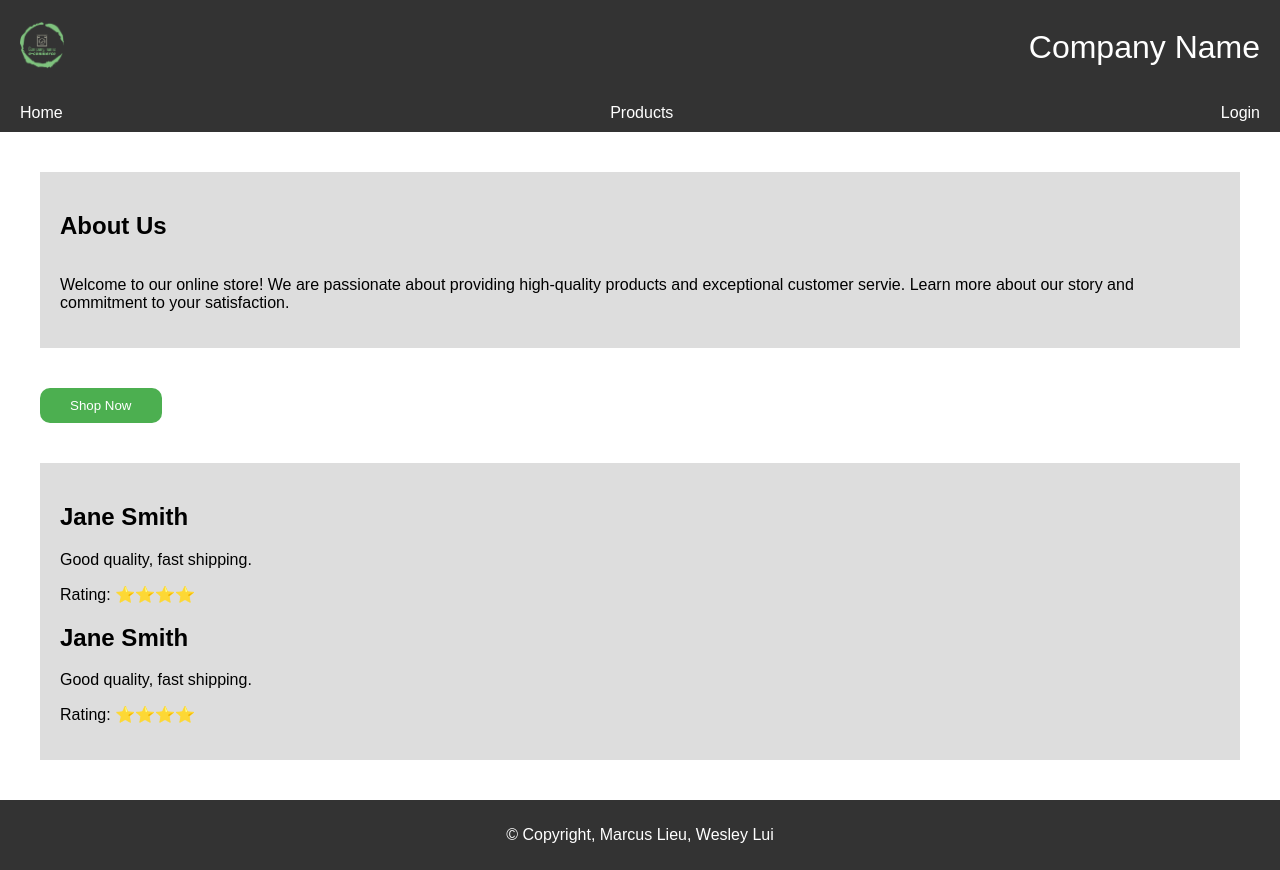
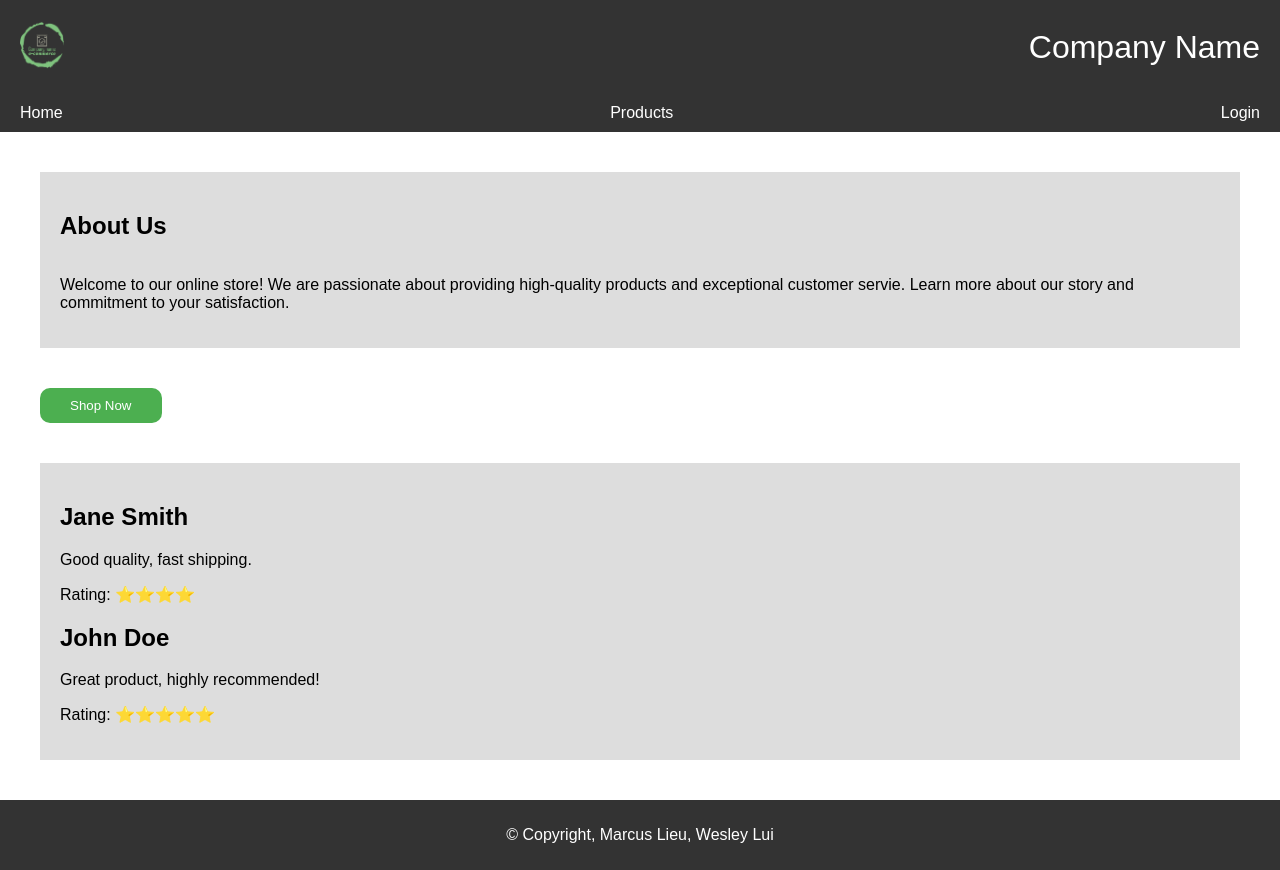
Before and after one commit to wesleylui/My-Ecommerce-App, a React (Create React App) app in the folder my-ecommerce-app/: page / in a window 1280 px wide. Built offline with nearby package versions, Linux system fonts and the light colour scheme.

Commit message:
fix: the two reviews cannot be the same

```diff
--- a/my-ecommerce-app/src/component/HomeMainSection.js
+++ b/my-ecommerce-app/src/component/HomeMainSection.js
@@ -1,5 +1,5 @@
 import React, { useEffect, useState } from "react";
-import {Link} from 'react-router-dom';
+import { Link } from "react-router-dom";
 import reviews from "../data/reviews.js";
 
 function HomeMainSection() {
@@ -8,7 +8,12 @@ function HomeMainSection() {
   useEffect(() => {
     const randomReviews = [];
     for (let i = 0; i < 2; i++) {
-      const randomIndex = Math.floor(Math.random() * reviews.length); // Generate a random index
+      const randomIndex = Math.floor(Math.random() * reviews.length); // Generate a random index\
+      if (randomReviews.includes(reviews[randomIndex])) {
+        i--; //if randomReviews already includes the index, decrement i so we change one less review
+        //the two reviews will never be the same review bc cant be same index
+        continue;
+      }
       randomReviews.push(reviews[randomIndex]); //add the review at the random index to the selectedReviews array
     }
     setSelectedReviews(randomReviews); // Set the selectedReviews state to the randomReviews array
@@ -20,15 +25,18 @@ function HomeMainSection() {
       <section class="about-us">
         <h2>About Us</h2>
         <p>
-          Welcome to our online store! We are passionate about providing high-quality products and exceptional customer servie.
-          Learn more about our story and commitment to your satisfaction.
+          Welcome to our online store! We are passionate about providing
+          high-quality products and exceptional customer servie. Learn more
+          about our story and commitment to your satisfaction.
         </p>
       </section>
 
       {/*<!-- Shop Now Button -->*/}
       <section class="shop-now">
         <button>
-          <Link to ="./ProductPage" class="nav-link">Shop Now</Link>
+          <Link to="./ProductPage" class="nav-link">
+            Shop Now
+          </Link>
         </button>
       </section>
 
--- a/my-ecommerce-app/src/component/header.js
+++ b/my-ecommerce-app/src/component/header.js
@@ -8,7 +8,6 @@ function Header() {
             <header class="header">
                 <div class="logo">
                     <img src={process.env.PUBLIC_URL + "images/logo.png"} alt="Company Logo"></img>
-                    {/*<!-- TODO: fix image path -->*/}
                 </div>
                 <div class="company-name">
                     Company Name
```
